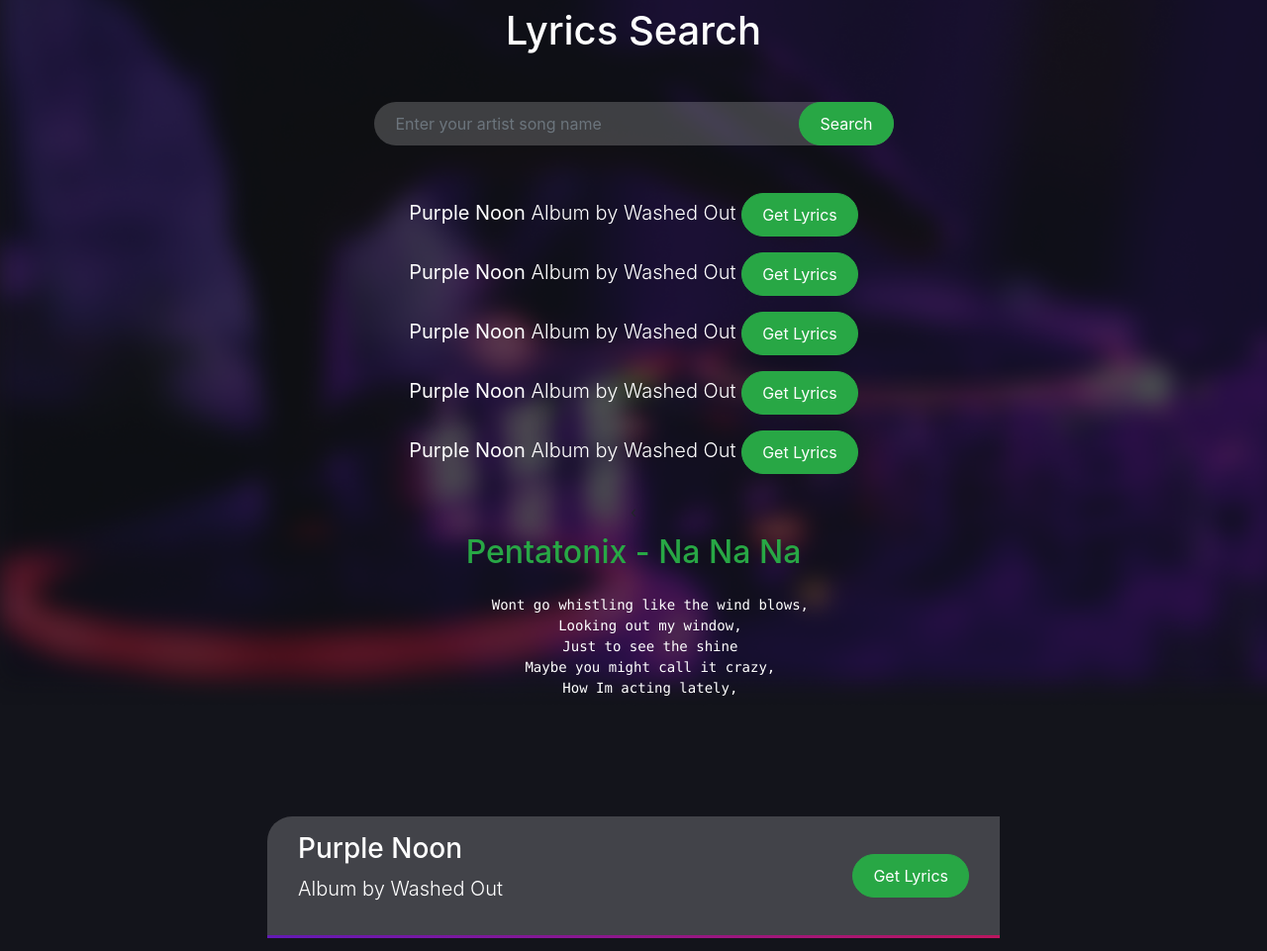
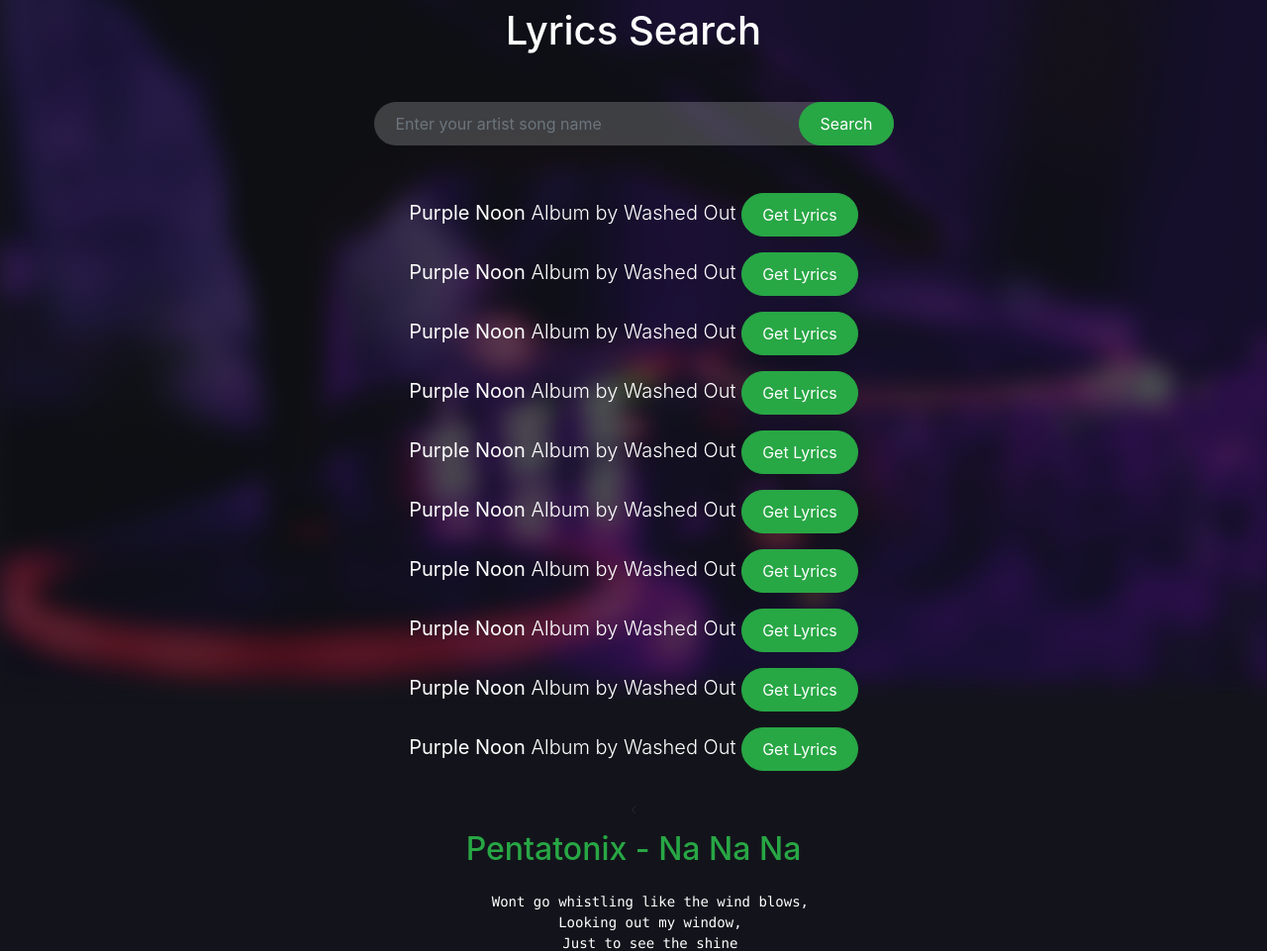
Before and after one commit to Mahbub-Hasan1/hard-rock-Assignment, a plain HTML site: page index.html in a window 1280 px wide. Shown: the part 111-1072 px from the top of the page at 99% size. Drawn offline with nearby package versions, Linux system fonts and the light colour scheme.

Commit message:
hard-rock-Assignment-done

```diff
--- a/index.html
+++ b/index.html
@@ -61,6 +61,11 @@
                     <p class="author lead"><strong id="title3">Purple Noon</strong> Album by <span id="artist3">Washed Out</span> <button id="lyricsBtn3" class="btn btn-success">Get Lyrics</button></p>
                     <p class="author lead"><strong id="title4">Purple Noon</strong> Album by <span id="artist4">Washed Out</span> <button id="lyricsBtn4" class="btn btn-success">Get Lyrics</button></p>
                     <p class="author lead"><strong id="title5">Purple Noon</strong> Album by <span id="artist5">Washed Out</span> <button id="lyricsBtn5" class="btn btn-success">Get Lyrics</button></p>
+                    <p class="author lead"><strong id="title6">Purple Noon</strong> Album by <span id="artist6">Washed Out</span> <button id="lyricsBtn6" class="btn btn-success">Get Lyrics</button></p>
+                    <p class="author lead"><strong id="title7">Purple Noon</strong> Album by <span id="artist7">Washed Out</span> <button id="lyricsBtn7" class="btn btn-success">Get Lyrics</button></p>
+                    <p class="author lead"><strong id="title8">Purple Noon</strong> Album by <span id="artist8">Washed Out</span> <button id="lyricsBtn8" class="btn btn-success">Get Lyrics</button></p>
+                    <p class="author lead"><strong id="title9">Purple Noon</strong> Album by <span id="artist9">Washed Out</span> <button id="lyricsBtn9" class="btn btn-success">Get Lyrics</button></p>
+                    <p class="author lead"><strong id="title10">Purple Noon</strong> Album by <span id="artist10">Washed Out</span> <button id="lyricsBtn10" class="btn btn-success">Get Lyrics</button></p>
                 </div>
             </div>
             <!-- Single Lyrics -->
--- a/script.js
+++ b/script.js
@@ -16,7 +16,7 @@
     .then(res=>res.json())
     .then(data=>{
 
-        for(let i=1; i<=5; i++){
+        for(let i=1; i<=10; i++){
            document.getElementById("title"+i).innerText=data.data[i].title
            document.getElementById("artist"+i).innerText=data.data[i].artist.name
 
```
